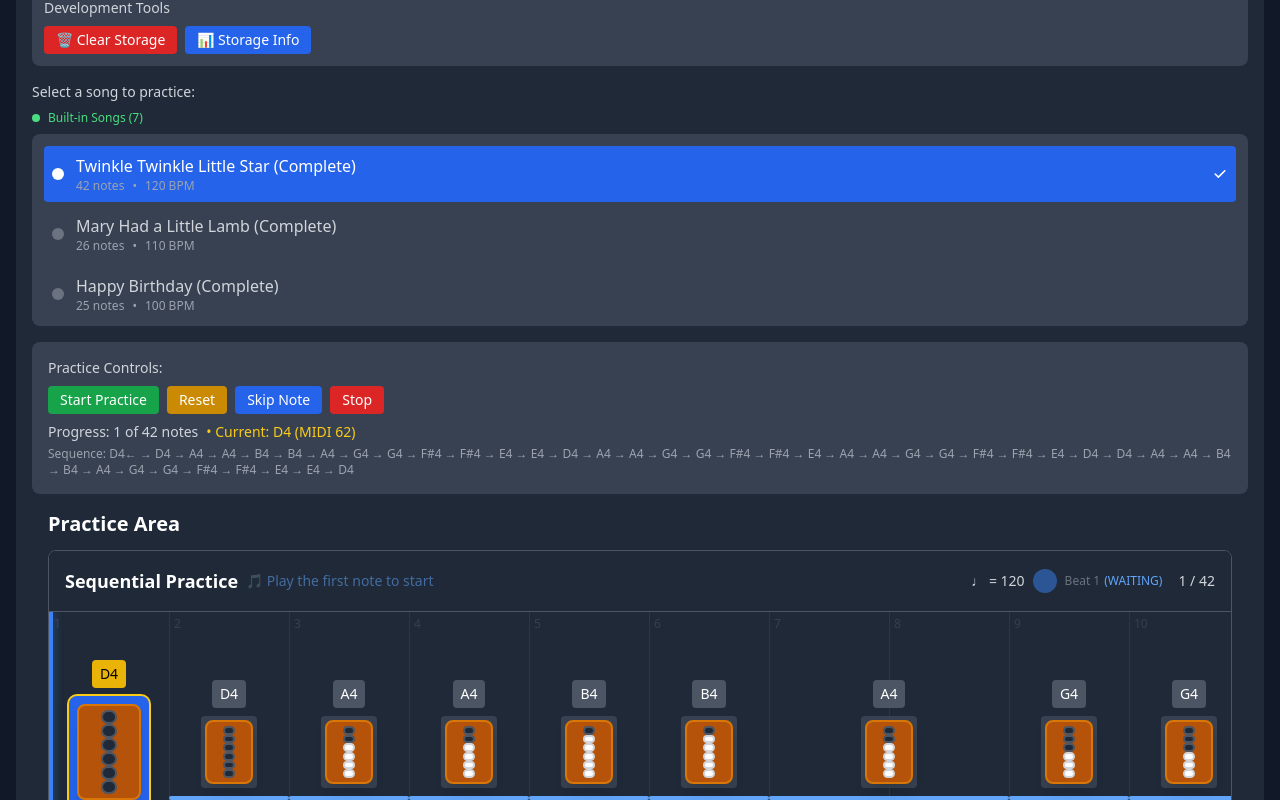
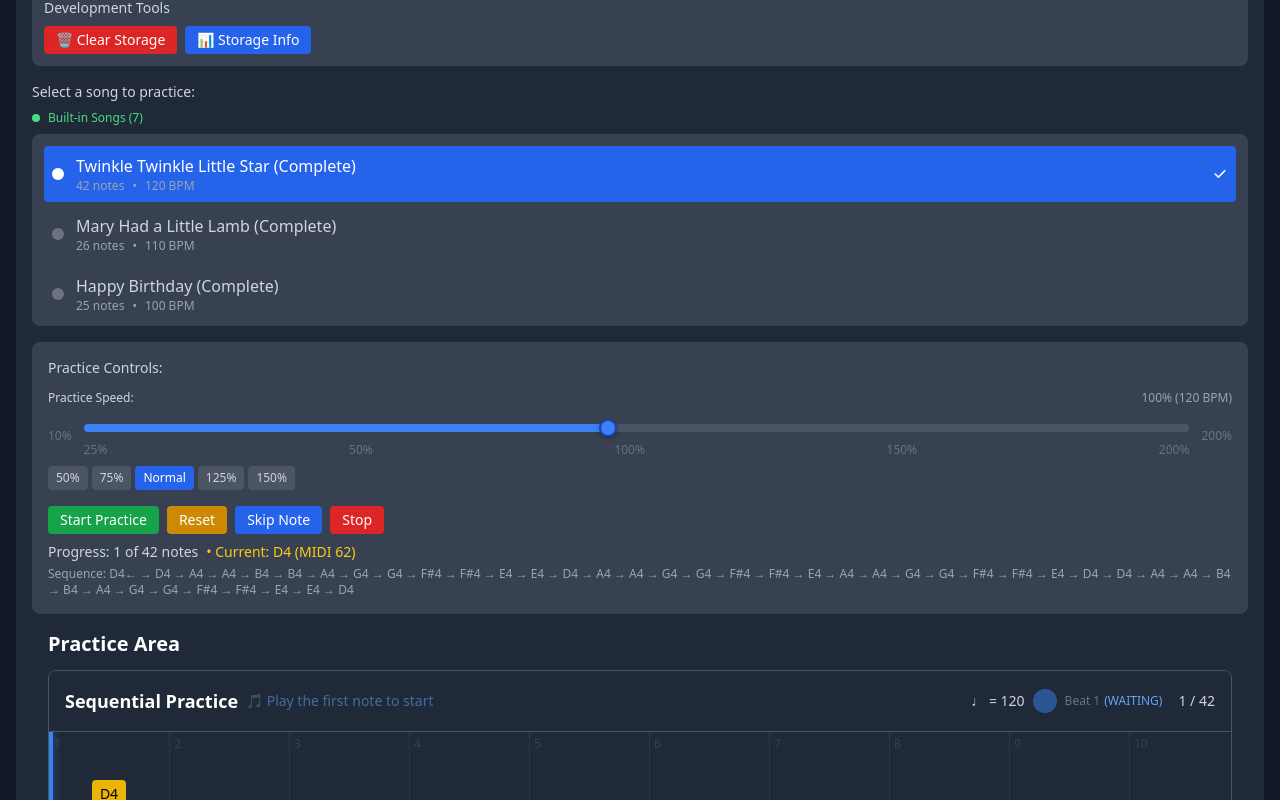
Before and after one commit to Coriakin/midiflow, a React (Vite) app: page / in a window 1280 px wide. Both pictures are taken after a click on the button "Twinkle Twinkle (Full)". Shown: the part 1125-1925 px from the top of the page. Built offline with nearby package versions, Linux system fonts and the light colour scheme; the HTML template or start-up script is replaced by a standard one.

Commit message:
change tempo per song, and persist

```diff
--- a/src/App.tsx
+++ b/src/App.tsx
@@ -6,7 +6,7 @@ import { SongInput } from './components/SongInput';
 import { MIDIFileUploader } from './components/MIDIFileUploader';
 import { MIDIPreview } from './components/MIDIPreview';
 import type { MIDIMessage, InstrumentType, Song, MIDISong, AnySong } from './types/midi';
-import { midiNoteToName, INSTRUMENT_RANGES } from './types/midi';
+import { midiNoteToName, INSTRUMENT_RANGES, isMIDISong } from './types/midi';
 import { extractNotesFromArrayBuffer } from './lib/midi/midiFileParser';
 import {
   saveMidiSongsToStorage,
@@ -85,6 +85,18 @@ function App() {
   // Song editing state
   const [editingSongId, setEditingSongId] = useState<string | null>(null);
   const [editingTitle, setEditingTitle] = useState<string>('');
+
+  // Tempo control state
+  const [tempoMultiplier, setTempoMultiplier] = useState<number>(100); // 100% = normal speed
+
+  // Update tempo multiplier when a song is selected
+  useEffect(() => {
+    if (selectedSong?.tempoMultiplier) {
+      setTempoMultiplier(selectedSong.tempoMultiplier);
+    } else {
+      setTempoMultiplier(100); // Default to 100% for songs without saved tempo
+    }
+  }, [selectedSong]);
 
   // Built-in songs for quick testing
   const builtInSongs: Song[] = [
@@ -643,6 +655,31 @@ function App() {
     cancelEditing();
   };
 
+  // Update tempo multiplier for the current song and persist it
+  const updateSongTempoMultiplier = (newTempoMultiplier: number) => {
+    if (!selectedSong) return;
+
+    setTempoMultiplier(newTempoMultiplier);
+
+    // Update the song in the appropriate array
+    if (isMIDISong(selectedSong)) {
+      setMidiSongs(prev => prev.map(song =>
+        song.id === selectedSong.id
+          ? { ...song, tempoMultiplier: newTempoMultiplier }
+          : song
+      ));
+    } else {
+      setSongs(prev => prev.map(song =>
+        song.id === selectedSong.id
+          ? { ...song, tempoMultiplier: newTempoMultiplier }
+          : song
+      ));
+    }
+
+    // Update the selected song reference
+    setSelectedSong(prev => prev ? { ...prev, tempoMultiplier: newTempoMultiplier } : null);
+  };
+
   // Start a practice sequence for tin whistle
   const startPracticeSequence = (notes: number[]) => {
     setPracticeSequence(notes);
@@ -748,6 +785,52 @@ function App() {
 
   return (
     <div className="min-h-screen bg-gray-900 text-white">
+      <style>
+        {`
+          /* Custom slider styles */
+          .slider::-webkit-slider-thumb {
+            appearance: none;
+            height: 18px;
+            width: 18px;
+            border-radius: 50%;
+            background: #3B82F6;
+            border: 2px solid #1E40AF;
+            cursor: pointer;
+            box-shadow: 0 2px 4px rgba(0, 0, 0, 0.3);
+          }
+
+          .slider::-webkit-slider-thumb:hover {
+            background: #2563EB;
+            transform: scale(1.1);
+          }
+
+          .slider::-moz-range-thumb {
+            height: 18px;
+            width: 18px;
+            border-radius: 50%;
+            background: #3B82F6;
+            border: 2px solid #1E40AF;
+            cursor: pointer;
+            box-shadow: 0 2px 4px rgba(0, 0, 0, 0.3);
+          }
+
+          .slider::-moz-range-thumb:hover {
+            background: #2563EB;
+            transform: scale(1.1);
+          }
+
+          .slider::-webkit-slider-track {
+            height: 8px;
+            border-radius: 4px;
+          }
+
+          .slider::-moz-range-track {
+            height: 8px;
+            border-radius: 4px;
+            background: #4B5563;
+          }
+        `}
+      </style>
       <header className="bg-gray-800 p-4">
         <h1 className="text-3xl font-bold text-center">🎵 MIDIFlow</h1>
         <p className="text-center text-gray-400 mt-2">Real-time MIDI practice with visual feedback</p>
@@ -1125,6 +1208,12 @@ function App() {
                                 <span>{song.notes.length} notes</span>
                                 <span>•</span>
                                 <span>{song.tempo} BPM</span>
+                                {song.tempoMultiplier && song.tempoMultiplier !== 100 && (
+                                  <>
+                                    <span>•</span>
+                                    <span className="text-green-400">{song.tempoMultiplier}% speed</span>
+                                  </>
+                                )}
                                 <span>•</span>
                                 <span className="text-purple-400">Track {song.selectedTrack + 1}</span>
                               </div>
@@ -1290,6 +1379,12 @@ function App() {
                                 <span>{song.notes.length} notes</span>
                                 <span>•</span>
                                 <span>{song.tempo} BPM</span>
+                                {song.tempoMultiplier && song.tempoMultiplier !== 100 && (
+                                  <>
+                                    <span>•</span>
+                                    <span className="text-green-400">{song.tempoMultiplier}% speed</span>
+                                  </>
+                                )}
                                 <span>•</span>
                                 <span className="text-yellow-400">Manual</span>
                               </div>
@@ -1354,7 +1449,76 @@ function App() {
             {/* Practice Controls for Tin Whistle */}
             {selectedInstrument === 'tin-whistle' && selectedSong && (
               <div className="bg-gray-700 rounded-lg p-4">
-                <h4 className="text-sm font-medium text-gray-300 mb-2">Practice Controls:</h4>
+                <h4 className="text-sm font-medium text-gray-300 mb-3">Practice Controls:</h4>
+
+                {/* Tempo Control Slider */}
+                <div className="mb-4">
+                  <div className="flex items-center justify-between mb-2">
+                    <label className="text-xs font-medium text-gray-300">Practice Speed:</label>
+                    <span className="text-xs text-gray-400">
+                      {tempoMultiplier}% ({Math.round((selectedSong.tempo || 120) * tempoMultiplier / 100)} BPM)
+                    </span>
+                  </div>
+                  <div className="flex items-center space-x-3">
+                    <span className="text-xs text-gray-500">10%</span>
+                    <div className="flex-1 relative">
+                      <input
+                        type="range"
+                        min="10"
+                        max="200"
+                        step="10"
+                        value={tempoMultiplier}
+                        onChange={(e) => updateSongTempoMultiplier(parseInt(e.target.value))}
+                        className="w-full h-2 bg-gray-600 rounded-lg appearance-none cursor-pointer slider"
+                        style={{
+                          background: `linear-gradient(to right, #3B82F6 0%, #3B82F6 ${(tempoMultiplier - 10) / 1.9}%, #4B5563 ${(tempoMultiplier - 10) / 1.9}%, #4B5563 100%)`
+                        }}
+                      />
+                      {/* Tempo percentage markers */}
+                      <div className="flex justify-between text-xs text-gray-500 mt-1">
+                        <span>25%</span>
+                        <span>50%</span>
+                        <span>100%</span>
+                        <span>150%</span>
+                        <span>200%</span>
+                      </div>
+                    </div>
+                    <span className="text-xs text-gray-500">200%</span>
+                  </div>
+                  <div className="flex gap-1 mt-2">
+                    <button
+                      onClick={() => updateSongTempoMultiplier(50)}
+                      className="px-2 py-1 bg-gray-600 text-gray-300 rounded text-xs hover:bg-gray-500"
+                    >
+                      50%
+                    </button>
+                    <button
+                      onClick={() => updateSongTempoMultiplier(75)}
+                      className="px-2 py-1 bg-gray-600 text-gray-300 rounded text-xs hover:bg-gray-500"
+                    >
+                      75%
+                    </button>
+                    <button
+                      onClick={() => updateSongTempoMultiplier(100)}
+                      className="px-2 py-1 bg-blue-600 text-white rounded text-xs hover:bg-blue-500"
+                    >
+                      Normal
+                    </button>
+                    <button
+                      onClick={() => updateSongTempoMultiplier(125)}
+                      className="px-2 py-1 bg-gray-600 text-gray-300 rounded text-xs hover:bg-gray-500"
+                    >
+                      125%
+                    </button>
+                    <button
+                      onClick={() => updateSongTempoMultiplier(150)}
+                      className="px-2 py-1 bg-gray-600 text-gray-300 rounded text-xs hover:bg-gray-500"
+                    >
+                      150%
+                    </button>
+                  </div>
+                </div>
+
                 <div className="flex gap-2 flex-wrap">
                   <button
                     onClick={() => startPracticeSequence(selectedSong.notes)}
@@ -1475,7 +1639,7 @@ function App() {
                     <TinWhistleSequentialPractice
                       sequence={selectedSong.notesWithTiming}
                       currentNoteIndex={currentNoteIndex}
-                      tempo={selectedSong.tempo}
+                      tempo={Math.round((selectedSong.tempo || 120) * tempoMultiplier / 100)}
                       lastPlayedNote={lastPlayedNote}
                       isCorrectNote={isCorrectNote}
                       className="h-auto"
--- a/src/types/midi.ts
+++ b/src/types/midi.ts
@@ -196,6 +196,7 @@ export interface Song {
   title: string;
   notes: number[]; // Array of MIDI note numbers
   tempo: number; // BPM
+  tempoMultiplier?: number; // Practice speed multiplier (10-200%), defaults to 100%
   // Optional timing data for sequential practice
   notesWithTiming?: Array<{
     note: number;
```
